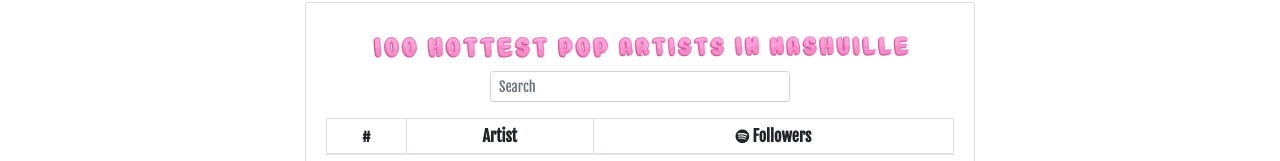
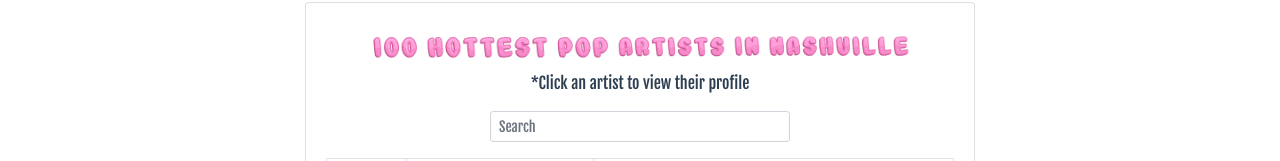
Before and after one commit to stephenba4/nashvillebops, a Vue app: page / in a window 1280 px wide. Shown: the part 470-631 px from the top of the page. Built offline with nearby package versions, Linux system fonts and the light colour scheme.

Commit message:
click for profile

```diff
--- a/src/views/Home.vue
+++ b/src/views/Home.vue
@@ -22,6 +22,9 @@
           <b-img src="./../assets/100HottestPop.png" height="32" />
           <b-img src="./../assets/artists.png" height="32" />
           <b-img src="./../assets/inNashville.png" height="32" />
+          <p class="mt-2">
+            *Click an artist to view their profile
+          </p>
         </div>
 
         <b-form-group>
```
